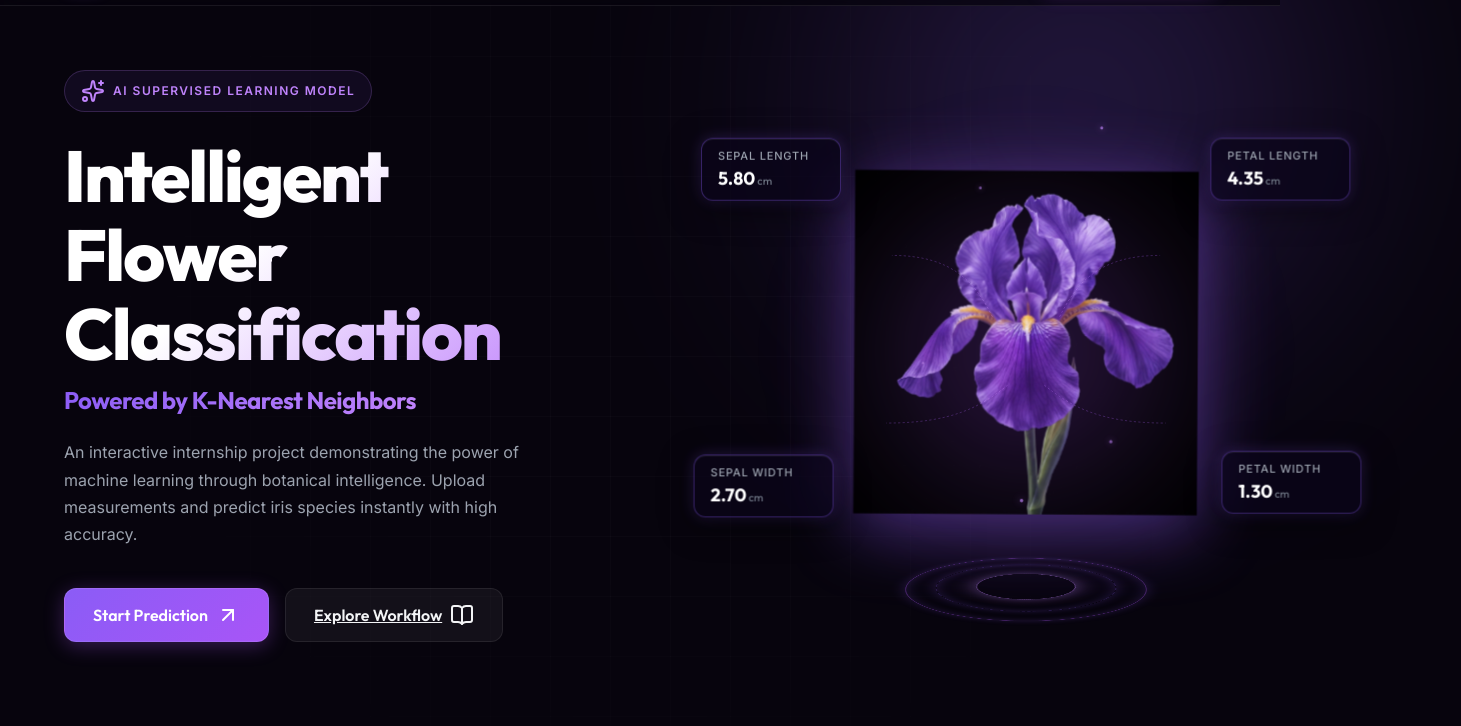
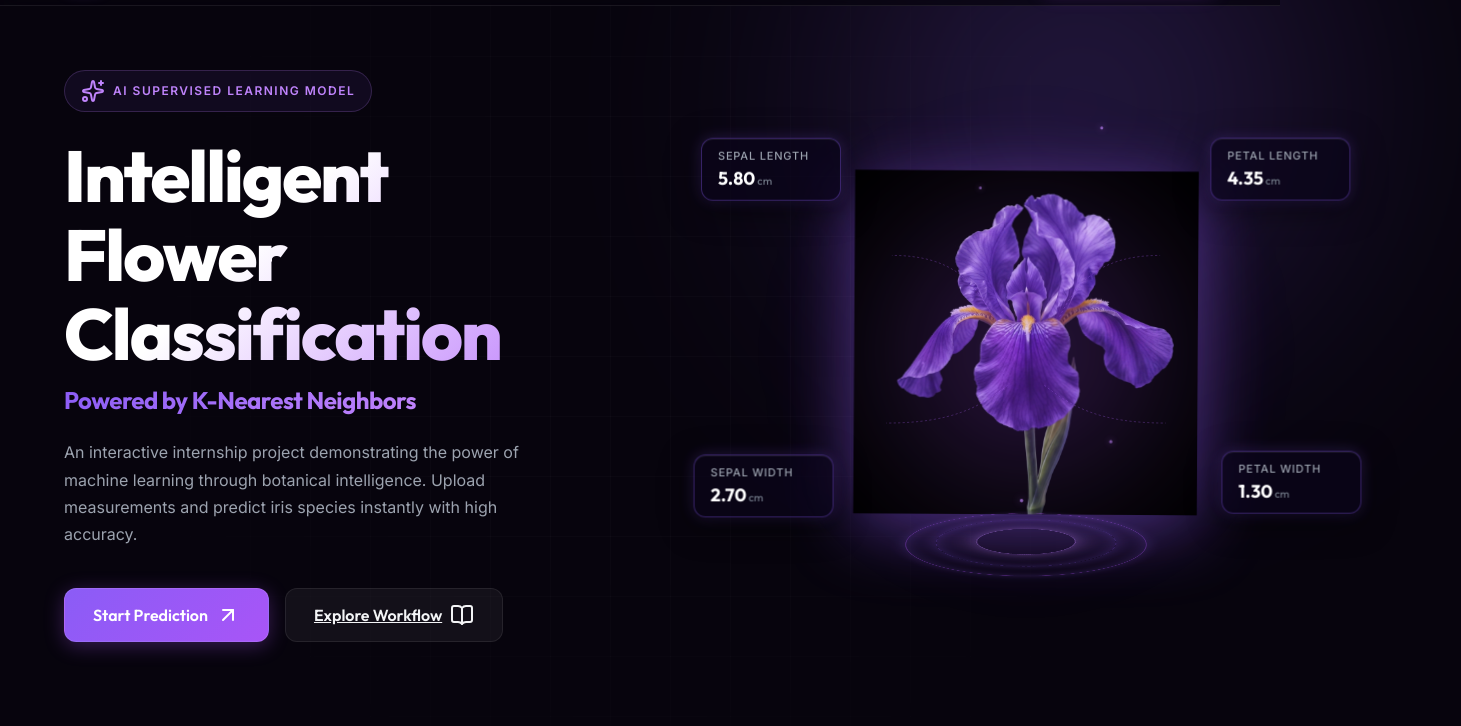
Before and after one commit to Sudiksha-Bharat-Singh/BloomSphere, a website built with Vite: page index.html in a window 1280 px wide. Shown: the part 74-800 px from the top of the page, 1461 px wide, since content can reach past the window. Built offline with nearby package versions, Linux system fonts and the light colour scheme.

```diff
--- a/src/css/style.css
+++ b/src/css/style.css
@@ -281,7 +281,7 @@
   justify-content: center;
   padding-top: 120px;
   padding-bottom: 60px;
-  z-index: 10;
+  z-index: auto;
 }
 
 .hero-container {
@@ -2553,7 +2553,7 @@
 /* Holographic Base Platforms / Rings Beneath Flower */
 .hologram-rings {
   position: absolute;
-  bottom: 40px;
+  bottom: 85px;
   width: 260px;
   height: 60px;
   perspective: 1000px;
@@ -2654,7 +2654,6 @@
 /* Expanded Illustration Container and Sizing */
 .iris-illustration-container {
   position: relative;
-  z-index: 2;
   width: 100%;
   max-width: 380px; /* Constrained to match scaled flower and align right */
   height: 100%;
@@ -2672,7 +2671,6 @@
   mix-blend-mode: screen; /* Eliminates black pixels for organic integration */
   filter: drop-shadow(0 15px 35px rgba(139, 92, 246, 0.45));
   animation: float-flower-hologram 6s infinite ease-in-out;
-  z-index: 2;
   position: relative;
   margin-bottom: 20px;
 }
```
